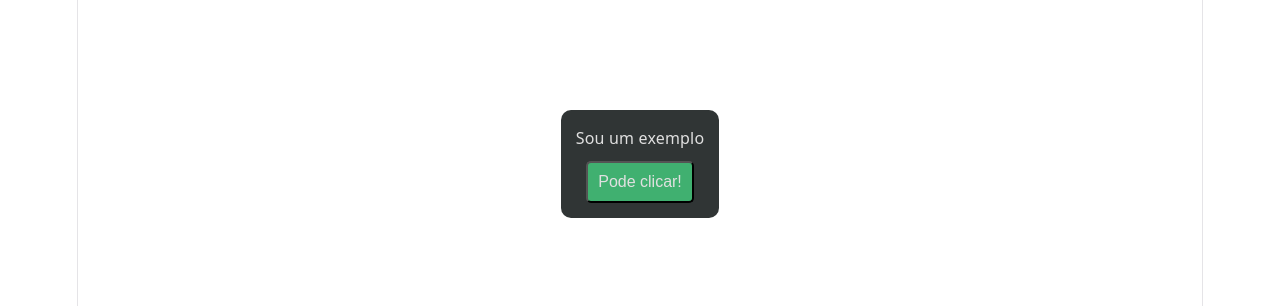
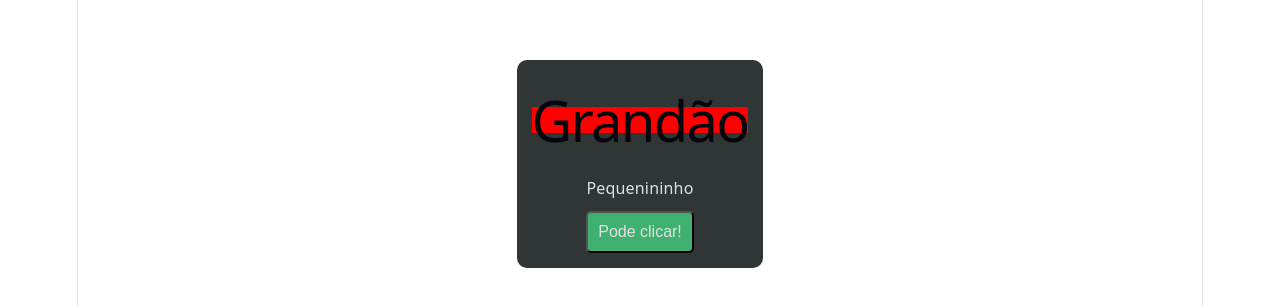
Before and after one commit to VicCAlq/2c-front-01-elementos, a React (Vite) app: page / in a window 1280 px wide. Shown: the part 236-542 px from the top of the page. Built offline with nearby package versions, Linux system fonts and the light colour scheme.

Commit message:
envio parcial

```diff
--- a/src/App.jsx
+++ b/src/App.jsx
@@ -11,7 +11,9 @@ function App() {
     <>
       <section id="center">
         <Divisoria>
-          <Paragrafo conteudo="Sou um exemplo"/>
+          <Paragrafo titulo="Grandão">
+            Pequenininho
+          </Paragrafo>
           <Botao/>
         </Divisoria>
       </section>
--- a/src/components/Paragrafo.jsx
+++ b/src/components/Paragrafo.jsx
@@ -1,14 +1,22 @@
+import { Children } from 'react';
 import root from '../styles/main';
 
 const estilo = {
   texto: {
     color: root.colors.texto,
     fontSize: "16px",
+  },
+  titulo: {
+    backgroundColor: "red",
+    fontSize: "32 px",
   }
 }
 
-export default function Paragrafo({conteudo})  {
+export default function Paragrafo({children, titulo})  {
   return(
-    <p style={estilo.texto}>{conteudo}</p>
+    <>
+    <h1 style={estilo.titulo}>{titulo}</h1>
+    <p style={estilo.texto}>{children}</p>
+    </>
   )
 }
```
Also changed, not shown: src/components/AtvParagrafo.jsx (line endings or trailing spaces), 1 other file (tests, documents, lock files or other folders).
